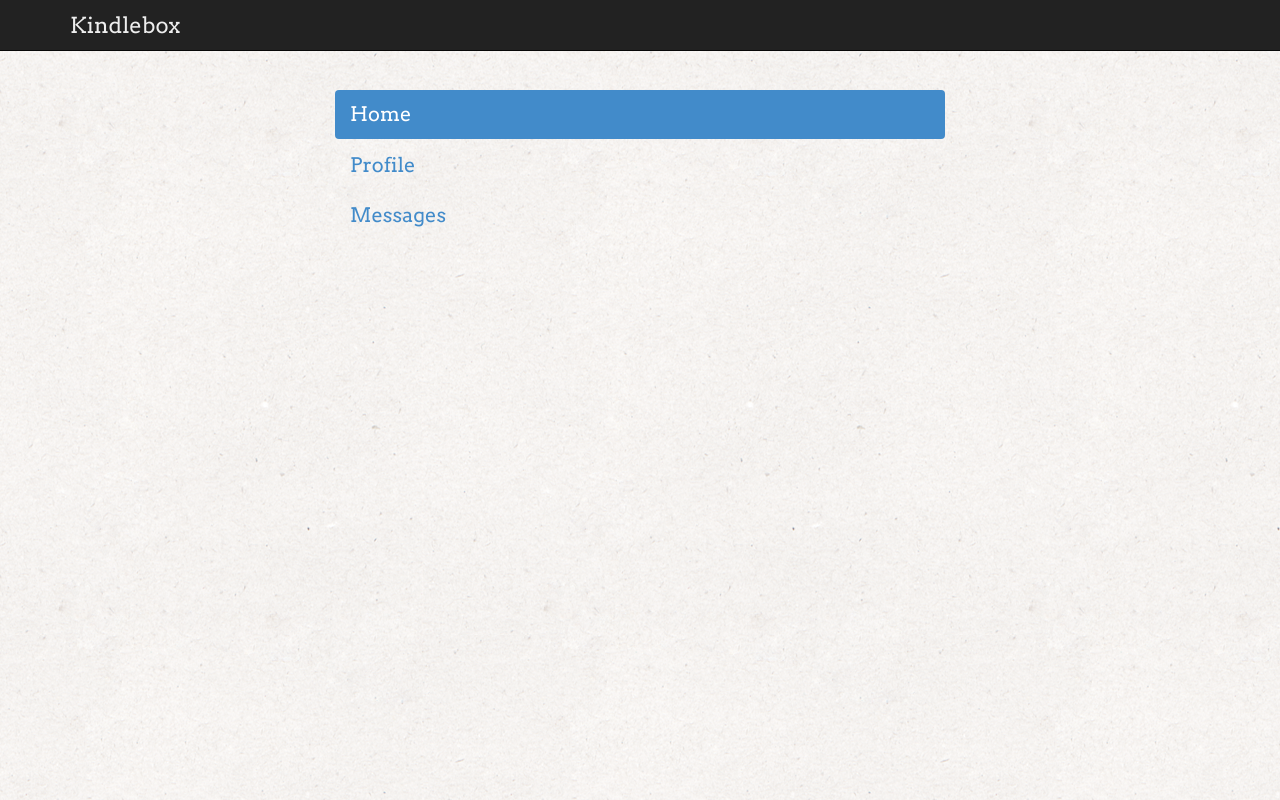
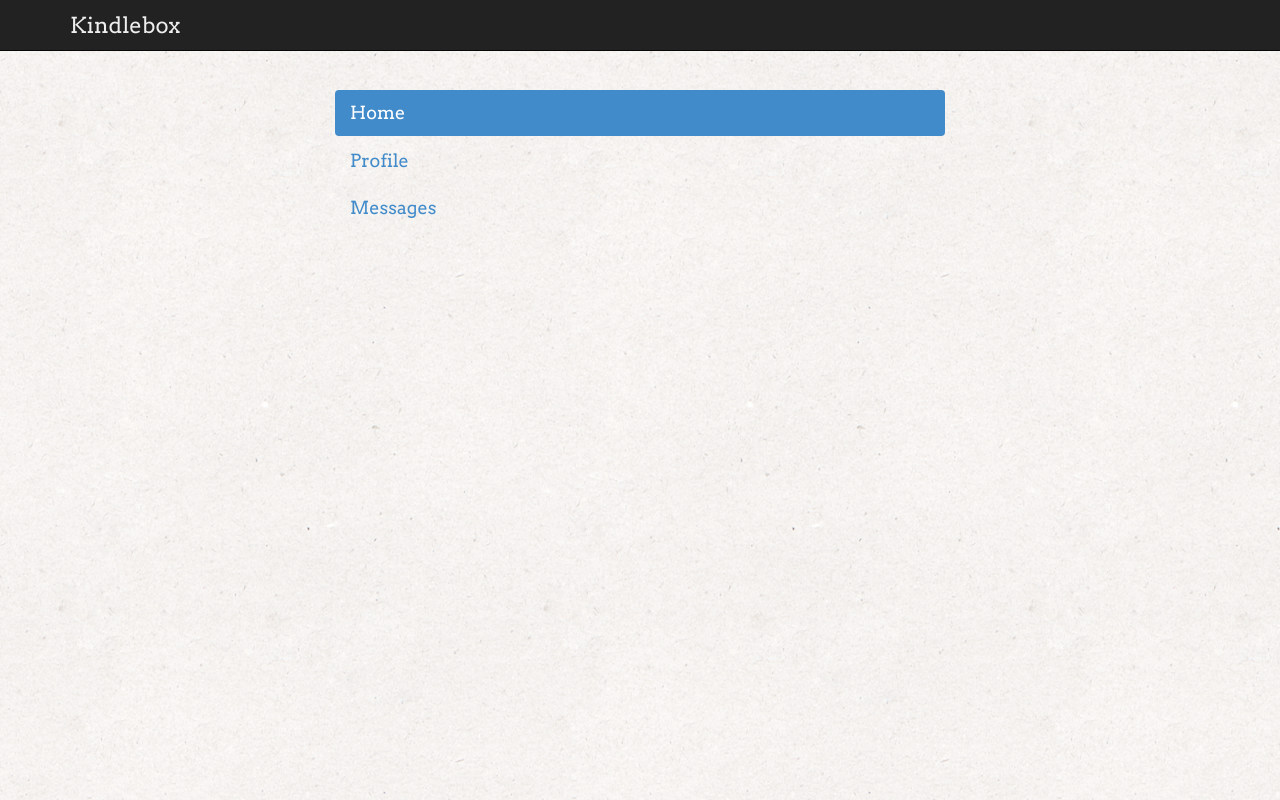
Before and after one commit to stephanie-wang/kindlebox, a Python web app: template app/templates/about.html in a window 1280 px wide. Run offline with Jinja, Linux system fonts and the light colour scheme; the template is opened without the code that fills it, so the values that code supplies are empty; some libraries are stand-ins or nearby versions.

Commit message:
remove TODO, font size 18px

```diff
--- a/app/models.py
+++ b/app/models.py
@@ -8,7 +8,6 @@ class User(db.Model):
     dropbox_id = db.Column(db.Integer)
     name = db.Column(db.String(80))
     kindle_name = db.Column(db.String(80))
-    # TODO: delete email.
     emailer = db.Column(db.String(120), unique=True)
     active = db.Column(db.Boolean)
     access_token = db.Column(db.Text)
--- a/app/static/css/base.css
+++ b/app/static/css/base.css
@@ -33,7 +33,7 @@ a:hover {
 
 body {
     font-family: 'Arvo', 'Droid Serif', serif;
-    font-size: 20px;
+    font-size: 18px;
     padding-top: 50px;
     background-image: url('../img/lightpaperfibers.png');
     background-image: url('../img/ricepaper2.png');
```
